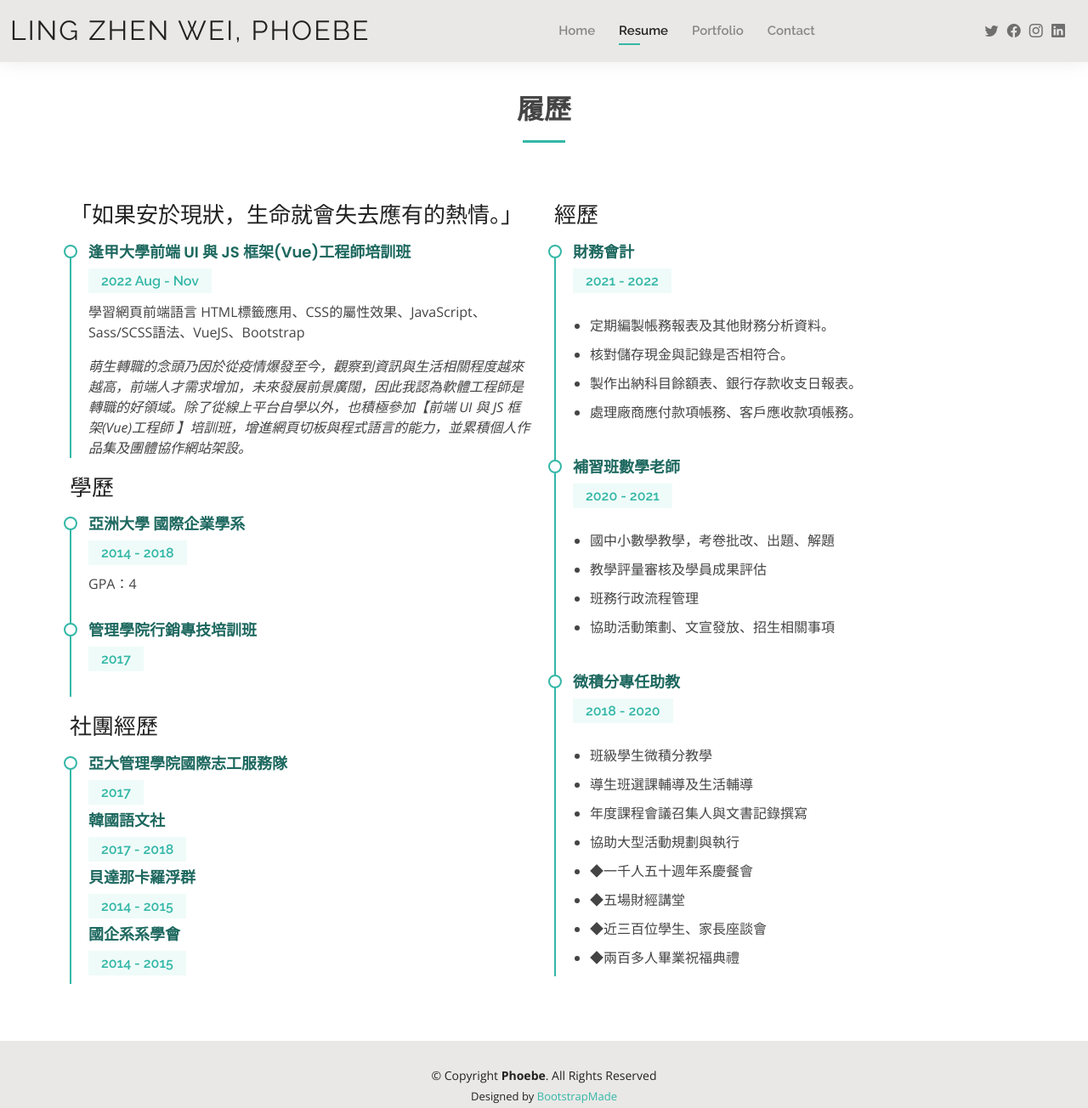
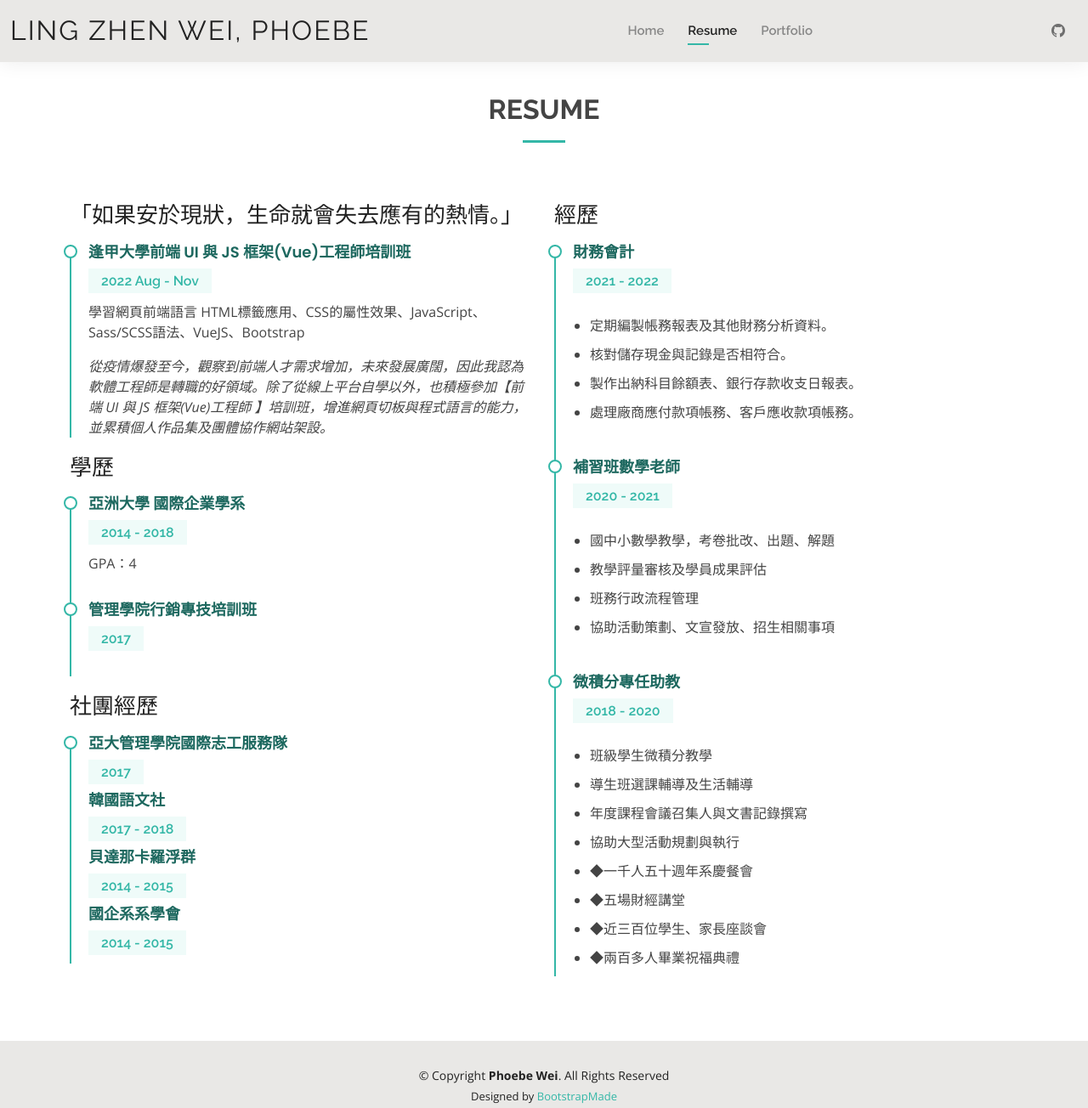
Before and after one commit to Phoebe130/--test--Phoebe-Personal-Portfolio-, a plain HTML site: page resume.html in a window 1280 px wide. Shown: the whole page at 85% size. Drawn offline with nearby package versions, Linux system fonts and the light colour scheme.

Commit message:
change link and icon

```diff
--- a/resume.html
+++ b/resume.html
@@ -5,7 +5,7 @@
     <meta charset="utf-8">
     <meta content="width=device-width, initial-scale=1.0" name="viewport">
 
-    <title>Resume - Phoebe </title>
+    <title>Resume - Phoebe Wei </title>
     <meta content="" name="description">
     <meta content="" name="keywords">
 
@@ -52,16 +52,12 @@
                     <li><a href="index.html">Home</a></li>
                     <li><a class="active" href="resume.html">Resume</a></li>
                     <li><a href="portfolio.html">Portfolio</a></li>
-                    <li><a href="contact.html">Contact</a></li>
                 </ul>
                 <i class="bi bi-list mobile-nav-toggle"></i>
             </nav><!-- .navbar -->
 
             <div class="header-social-links">
-                <a href="#" class="twitter"><i class="bi bi-twitter"></i></a>
-                <a href="#" class="facebook"><i class="bi bi-facebook"></i></a>
-                <a href="#" class="instagram"><i class="bi bi-instagram"></i></a>
-                <a href="#" class="linkedin"><i class="bi bi-linkedin"></i></i></a>
+                <a href="https://github.com/Phoebe130?tab=repositories" target="_blank" class="linkedin"><i class="bi bi-github"></i></i></a>
             </div>
 
         </div>
@@ -76,7 +72,7 @@
                 <!-- data-aos="fade-up"> -->
 
                 <div class="section-title">
-                    <h2>履歷</h2>
+                    <h2>RESUME</h2>
                     <!-- <p>Magnam dolores commodi suscipit. Necessitatibus eius consequatur ex aliquid fuga eum quidem. Sit sint consectetur velit. Quisquam quos quisquam cupiditate. Et nemo qui impedit suscipit alias ea. Quia fugiat sit in iste officiis commodi quidem hic quas.</p> -->
                 </div>
 
@@ -90,8 +86,7 @@
                             <p>
                                 學習網頁前端語言 HTML標籤應用、CSS的屬性效果、JavaScript、Sass/SCSS語法、VueJS、Bootstrap
                             </p>
-                            <p><em>萌生轉職的念頭乃因於從疫情爆發至今，觀察到資訊與生活相關程度越來越高，前端人才需求增加，未來發展前景廣闊，因此我認為軟體工程師是轉職的好領域。除了從線上平台自學以外，也積極參加【前端
-                                    UI 與 JS 框架(Vue)工程師 】培訓班，增進網頁切板與程式語言的能力，並累積個人作品集及團體協作網站架設。</em></p>
+                            <p><em>從疫情爆發至今，觀察到前端人才需求增加，未來發展廣闊，因此我認為軟體工程師是轉職的好領域。除了從線上平台自學以外，也積極參加【前端 UI 與 JS 框架(Vue)工程師 】培訓班，增進網頁切板與程式語言的能力，並累積個人作品集及團體協作網站架設。</em></p>
                             <!-- <p>
               <ul>
                 <li>Portland par 127,Orlando, FL</li>
@@ -180,7 +175,7 @@
     <footer id="footer">
         <div class="container">
             <div class="copyright">
-                &copy; Copyright <strong><span>Phoebe</span></strong>. All Rights Reserved
+                &copy; Copyright <strong><span>Phoebe Wei</span></strong>. All Rights Reserved
             </div>
             <div class="credits">
                 <!-- All the links in the footer should remain intact. -->
```
Also changed, not shown: index.html (+18 -26 lines), portfolio.html (+5 -6 lines), assets/img/about.jpg (deleted), assets/img/hero-bg.jpg (deleted), assets/img/license/CustomerService.jpg (renamed from assets/img/CustomerService.jpg), assets/img/license/MarketingTraining.jpg (renamed from assets/img/MarketingTraining.jpg), assets/img/license/Selling.jpg (renamed from assets/img/Selling.jpg), assets/img/portfolio/colorguess.png (renamed from assets/img/colorguess.png), assets/img/testimonials/testimonials-1.jpg (deleted), assets/img/testimonials/testimonials-2.jpg (deleted), assets/img/testimonials/testimonials-3.jpg (deleted), assets/img/testimonials/testimonials-4.jpg (deleted), assets/img/testimonials/testimonials-5.jpg (deleted), 7 other files.
